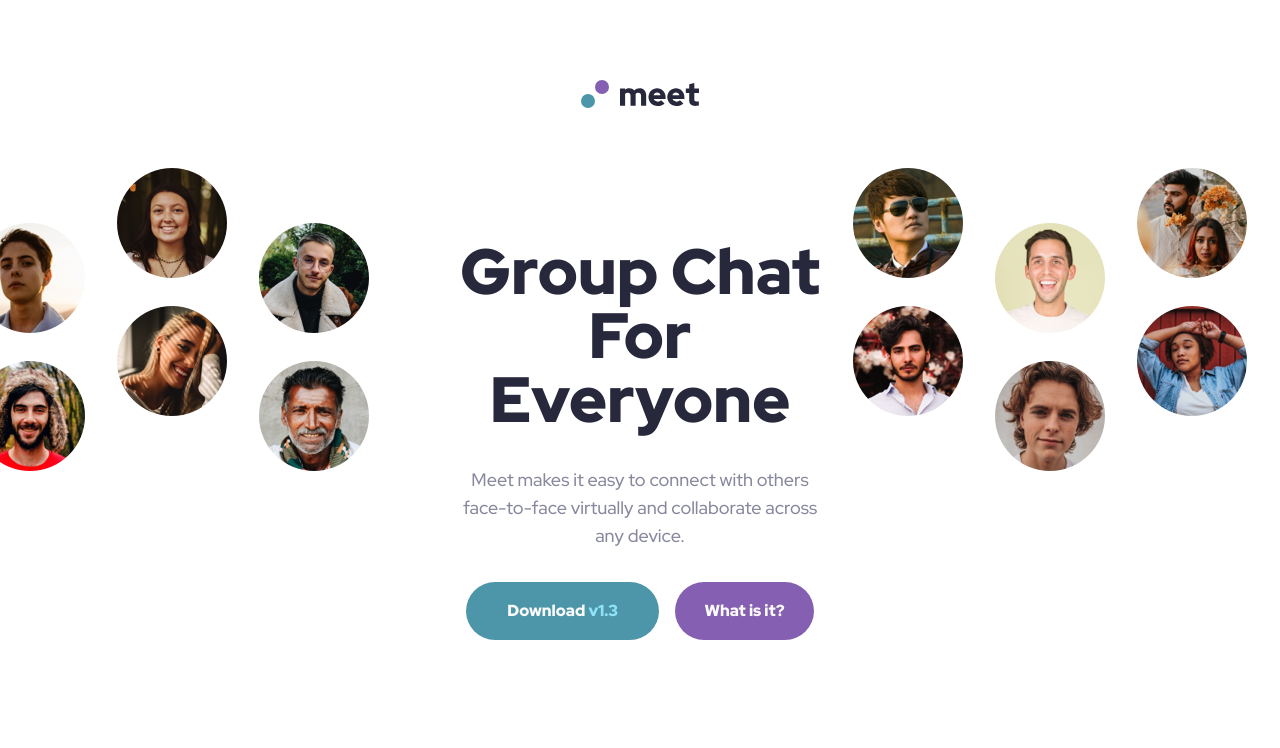
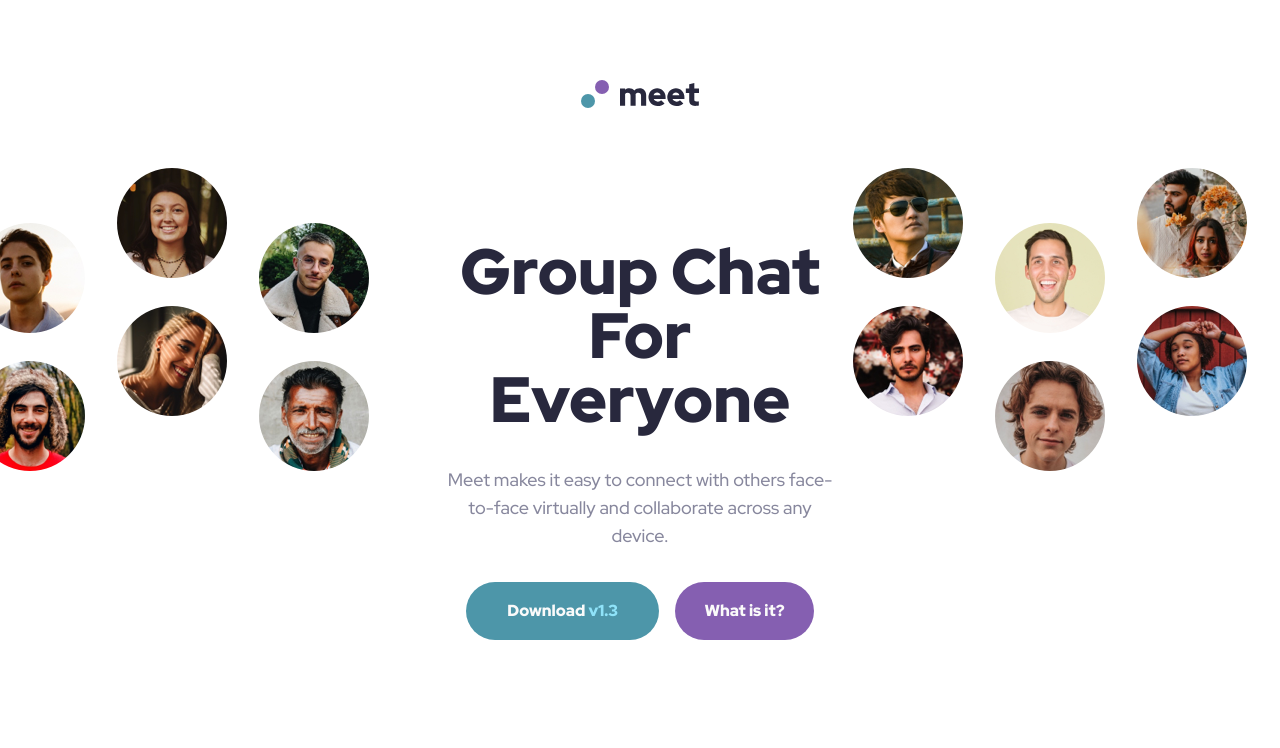
Before and after one commit to flaviare1s/meet-landing-page, a React (Vite) app: page / in a window 1280 px wide. Shown: the top 748 px of the page. Built offline with nearby package versions, Linux system fonts and the light colour scheme.

Commit message:
Update HeroComponent.jsx

```diff
--- a/src/components/HeroComponent/HeroComponent.jsx
+++ b/src/components/HeroComponent/HeroComponent.jsx
@@ -1,6 +1,6 @@
 export const HeroComponent = () => {
   return (
-    <div className="px-6 mt-12 md:px-[215px] lg:px-8 md:mt-[72px]">
+    <div className="px-6 mt-12 md:px-[215px] lg:px-3 md:mt-[72px]">
         <h1 className="text-dark font-black text-[40px] leading-[44px] text-center mb-6 xl:mb-[34px] md:text-5xl md:leading-[48px] xl:text-[64px] xl:leading-[64px]">Group Chat For Everyone</h1>
         <p className="text-grey text-base font-medium text-center leading-[26px] xl:text-lg mb-8"> Meet makes it easy to connect with others face-to-face virtually and collaborate across any device.</p>
         <div className="flex flex-col justify-center items-center gap-4 md:flex-row mb-[80px] xl:mb-[110px]">
```
